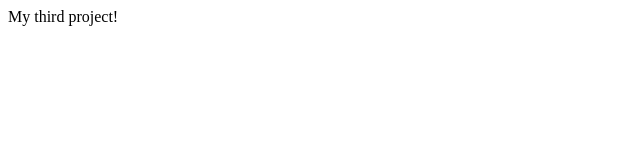
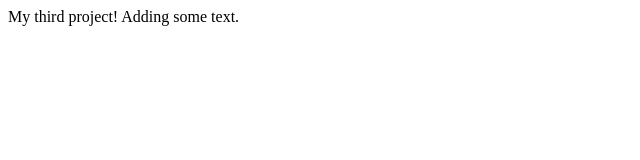
Before and after one commit to elysewelsh/project-3, a plain HTML site: page index.html in a window 1280 px wide. Shown: the whole page, without its empty margins (0-640 px from the left). Drawn offline with Linux system fonts and the light colour scheme.

Commit message:
added some text to the body of index file

```diff
--- a/index.html
+++ b/index.html
@@ -8,5 +8,6 @@
     </head>
     <body>
         My third project!
+        Adding some text.
     </body>
 </html>
```
